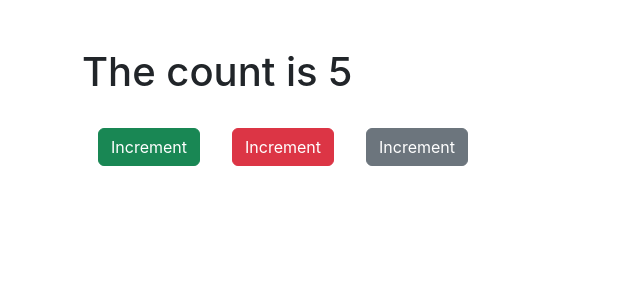
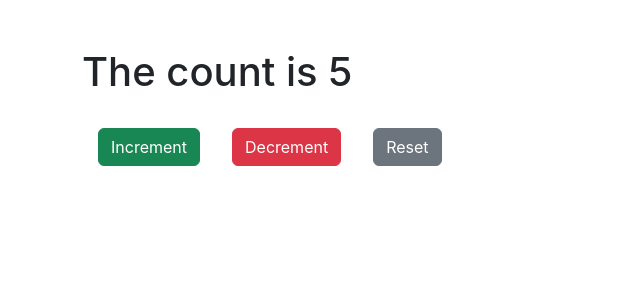
Before and after one commit to vishalS473/ReactJsmyFirstApp, a React (Create React App) app: page / in a window 1280 px wide. Shown: the top 300 px of the page, without its empty margins (0-640 px from the left). Built offline with nearby package versions, Linux system fonts and the light colour scheme.

Commit message:
Addressed Rateeh review comments

```diff
--- a/src/counter.js
+++ b/src/counter.js
@@ -3,13 +3,17 @@ import React, { useState } from "react";
 export default function Counter({initialvalue}){
 
     const[count,setCount]=useState(initialvalue);
+    const handleIncrement = (countervalue) =>{
+        setCount(count+countervalue);
+    };
+
     return(
         <div className="container my-5">
         <h1 className="my -5">The count is {count}</h1>
         <br/>
-            <button className="btn btn-success mx-3" onClick={()=>setCount(count+1)}>Increment</button>
-            <button className="btn btn-danger mx-3" onClick={()=>setCount(count-1)}>Increment</button>
-            <button className="btn btn-secondary mx-3" onClick={()=>setCount(0)}>Increment</button>
+            <button className="btn btn-success mx-3" onClick={()=>handleIncrement(1)}>Increment</button>
+            <button className="btn btn-danger mx-3" onClick={()=>handleIncrement(-1)}>Decrement</button>
+            <button className="btn btn-secondary mx-3" onClick={()=>setCount(0)}>Reset</button>
         </div>
     )
 }
```
